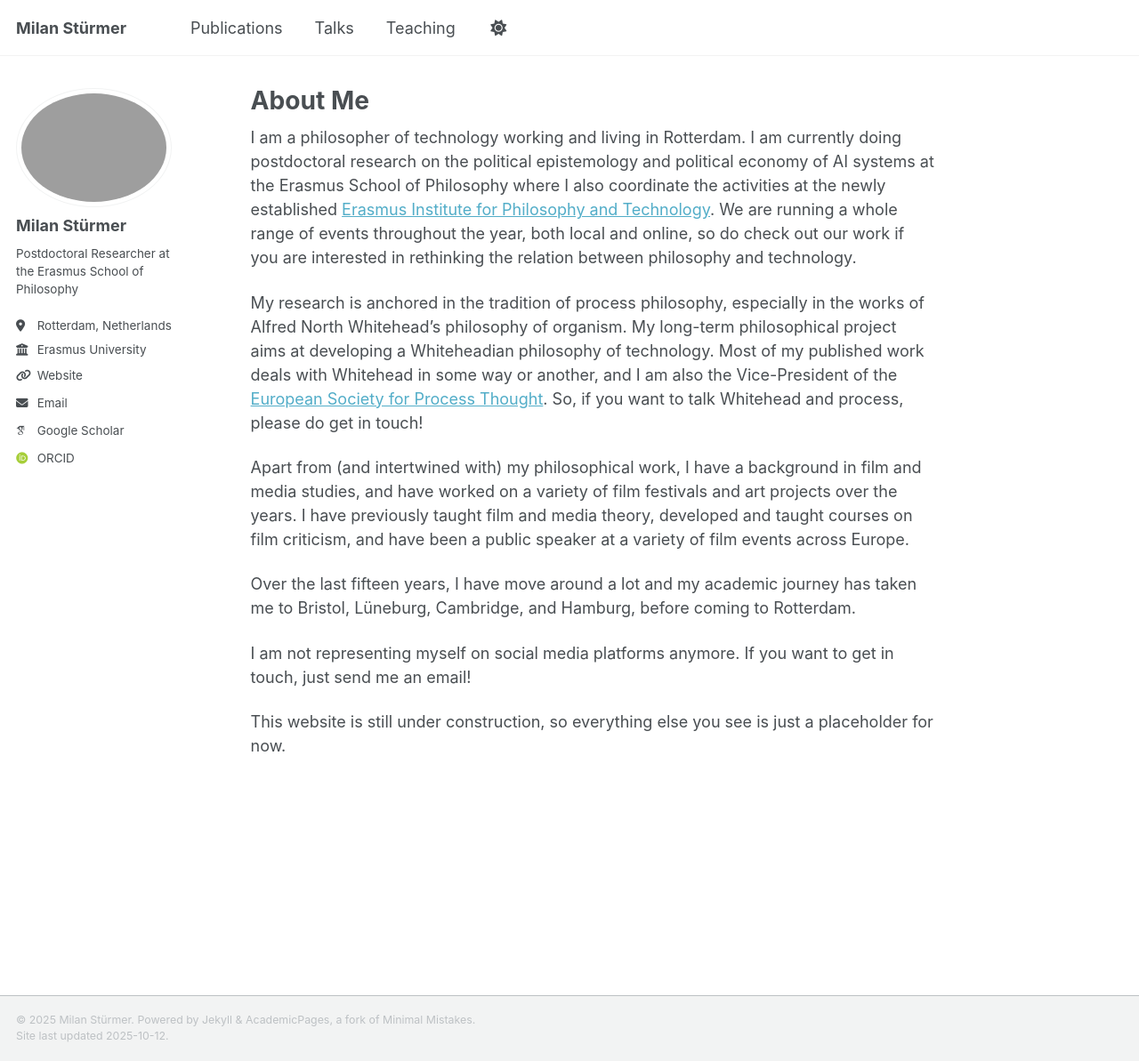
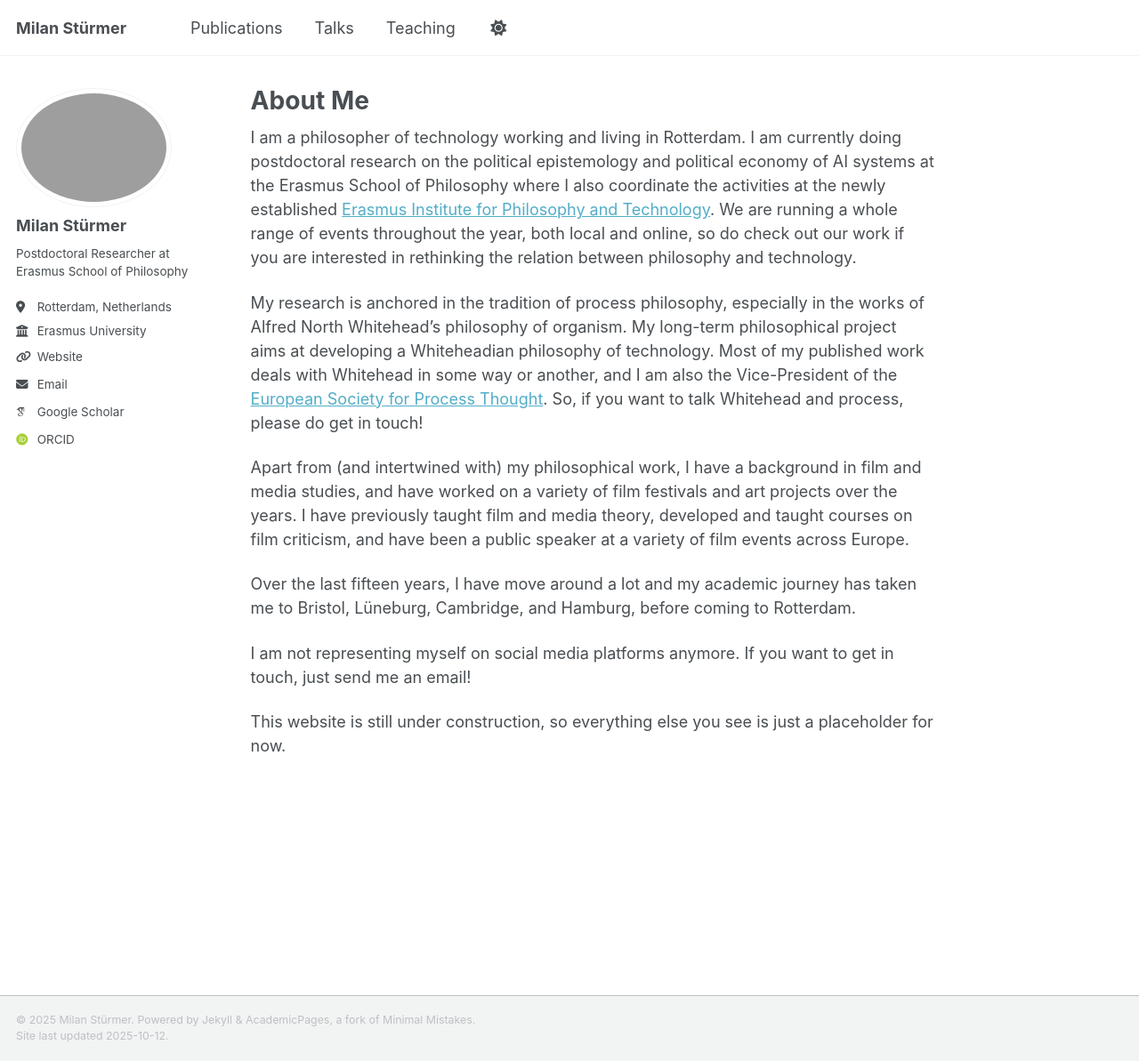
Before and after one commit to milanstuermer/milanstuermer.github.io, a Jekyll site: the page built from _pages/about.md, in a window 1280 px wide and 1193 px high. Shown: the whole window at 89% size. Built offline with Jekyll 4.4.1, drawn with Linux system fonts in a browser that asks for light colours; some web fonts are replaced; a script that is not in the unit is left out.

Commit message:
Update _config.yml

```diff
--- a/_config.yml
+++ b/_config.yml
@@ -26,7 +26,7 @@ author:
   avatar           : "profile_square.png"
   name             : "Milan Stürmer"
   pronouns         : # example: "she/her"
-  bio              : "Postdoctoral Researcher at the Erasmus School of Philosophy"
+  bio              : "Postdoctoral Researcher at Erasmus School of Philosophy"
   location         : "Rotterdam, Netherlands"
   employer         : "Erasmus University"
   uri              : "https://www.milanstuermer.com/"
```
